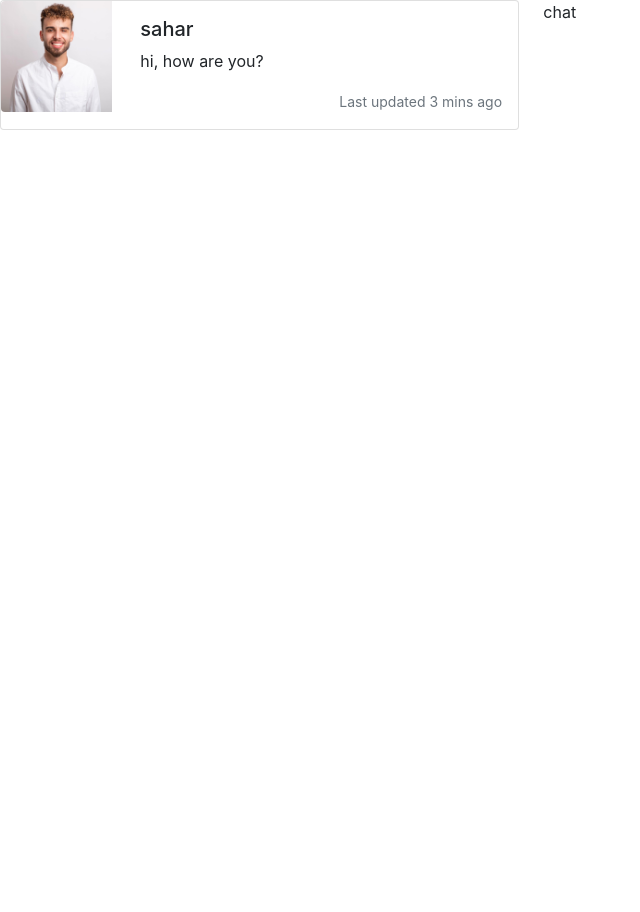
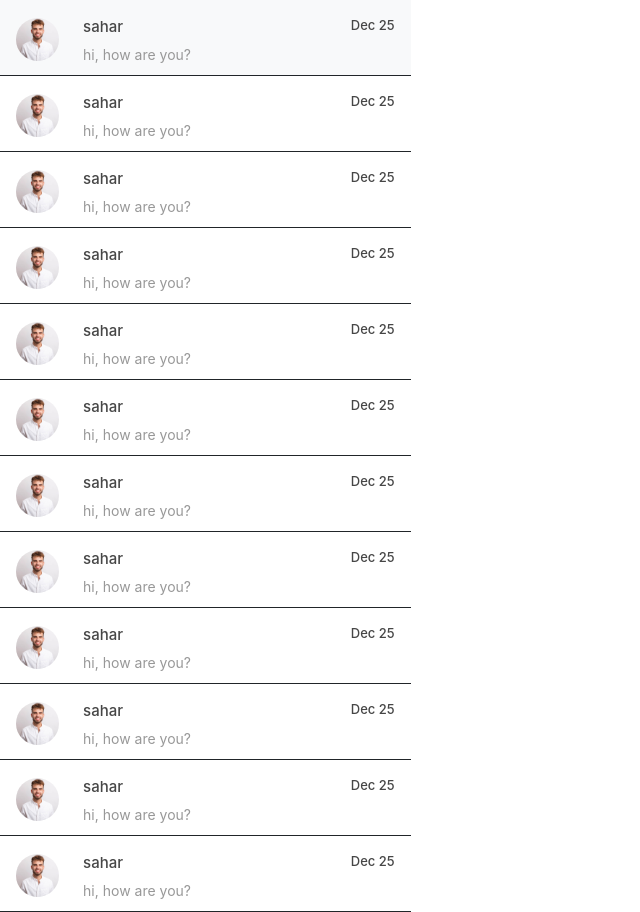
Before and after one commit to BenEli1/WhatsappWebReplica, a React (Create React App) app: page /chat in a window 1280 px wide. Shown: the whole page, without its empty margins (0-640 px from the left). Before the commit the page ends 800 px from the top, so only its background shows below. Built offline with nearby package versions, Linux system fonts and the light colour scheme.

Commit message:
i try to desien a card for the chat

```diff
--- /dev/null
+++ b/src/Chat/CharUserCard.css
@@ -0,0 +1,26 @@
+.imgChat {
+    border-radius: 90%;
+}
+
+.chat_ib h5 {
+    font-size: 15px;
+    color: #464646;
+    margin: 0 0 8px 0;
+}
+
+.chat_ib h5 span {
+    font-size: 13px;
+    float: right;
+}
+
+.chat_ib p {
+    font-size: 14px;
+    color: #989898;
+    margin: auto
+}
+
+.chat_list {
+    border-bottom: 1px solid #c4c4c4;
+    margin: 0;
+    padding: 18px 16px 10px;
+}
--- a/src/Chat/Chat.js
+++ b/src/Chat/Chat.js
@@ -4,11 +4,21 @@ function Chat(){
     return(
         <div className="container">
         <div className="row">
-          <div className="col-xl-5 col-lg-4 col-sm-4">
+          <div className="col-xl-4 col-lg-4 col-sm-4">
+            <ChatUSerCard nickName="sahar" />
+            <ChatUSerCard nickName="sahar" />
+            <ChatUSerCard nickName="sahar" />
+            <ChatUSerCard nickName="sahar" />
+            <ChatUSerCard nickName="sahar" />
+            <ChatUSerCard nickName="sahar" />
+            <ChatUSerCard nickName="sahar" />
+            <ChatUSerCard nickName="sahar" />
+            <ChatUSerCard nickName="sahar" />
+            <ChatUSerCard nickName="sahar" />
+            <ChatUSerCard nickName="sahar" />
             <ChatUSerCard nickName="sahar" />
           </div>
-          <div className="col-xl-6 col-lg-8 col-sm-10">
-            chat
+          <div className="col-xl-7 col-lg-8 col-sm-10">
           </div>
           <div className="col-xl-1 col-lg-0 col-sm-0">
           </div>
--- a/src/Chat/chatUserCard.js
+++ b/src/Chat/chatUserCard.js
@@ -1,21 +1,15 @@
+import "./CharUserCard.css"
+
 function ChatUSerCard({nickName, image}){
     return(
-        <div className="card">
-            <div className="row">
-                <div className="col-3">
-                    <img src="saharofe.jpg" className="img-fluid rounded-start"></img>
+        <div className="btn-outline-light chat_list border-dark">
+            <div className="chat_people row">
+                <div className="col-2">
+                    <img src="saharofe.jpg" className="imgChat img-fluid"></img>
                 </div>
-                <div className="col-9">
-                    <div className="row">
-                        <div className="card-body">
-                            <h5 className="card-title">{nickName}</h5>
-                            <div className="card-text">hi, how are you?</div>
-                        </div>
-                    </div>
-                    <div className="row">
-                        <div className="col-6"></div>
-                        <div className="col-6"><p><small class="text-muted">Last updated 3 mins ago</small></p></div>
-                    </div>
+                <div className="chat_ib col-10">
+                    <h5>{nickName}<span className="chat_date">Dec 25</span></h5>
+                    <p>hi, how are you?</p>
                 </div>
             </div>
         </div>
--- a/src/index.css
+++ b/src/index.css
@@ -49,6 +49,7 @@ margin: 10px;
   padding: 0px;
 }
 
+
 body, html {
   height: 100%;
 }
```
